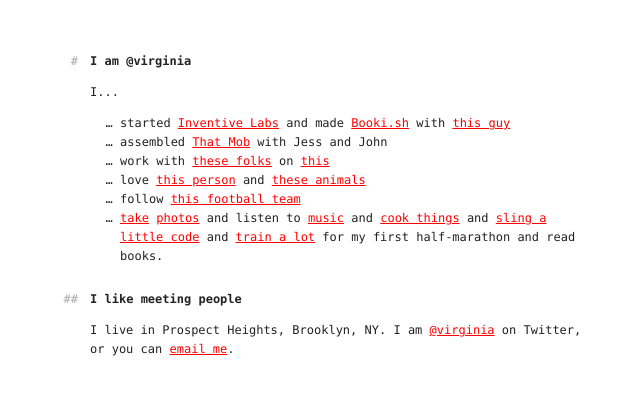
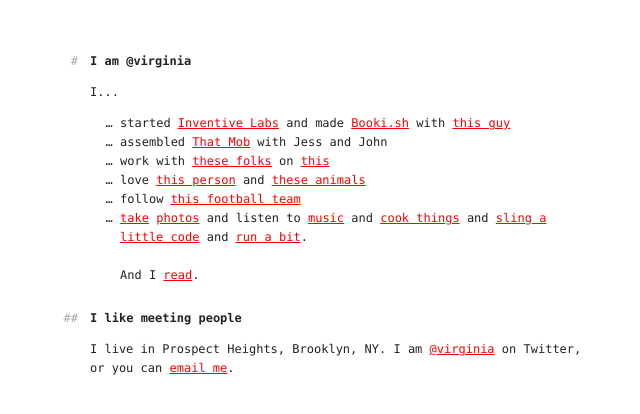
Before and after one commit to virginia/virginia.github.io, a plain HTML site: page index.html in a window 1280 px wide. Shown: the whole page, without its empty margins (300-940 px from the left). Drawn offline with Linux system fonts and the light colour scheme.

```diff
--- a/index.html
+++ b/index.html
@@ -42,9 +42,9 @@
           <a href="http://www.flickr.com/photos/virginiam/">photos</a> and
           listen to <a href="http://www.rdio.com/people/virginiam/">music</a>
           and <a href="http://nomify.com">cook things</a> and <a href="http://github.com/virginia">sling a little code</a> and
-          <a href="http://app.strava.com/athletes/1500355">train a lot</a> for my
-          first half-marathon and read books.
+          <a href="http://app.strava.com/athletes/1500355">run a bit</a>.
         </li>
+        <li><br />And I <a href="/reading">read</a>.</li>
       </ul>
 
 
```
